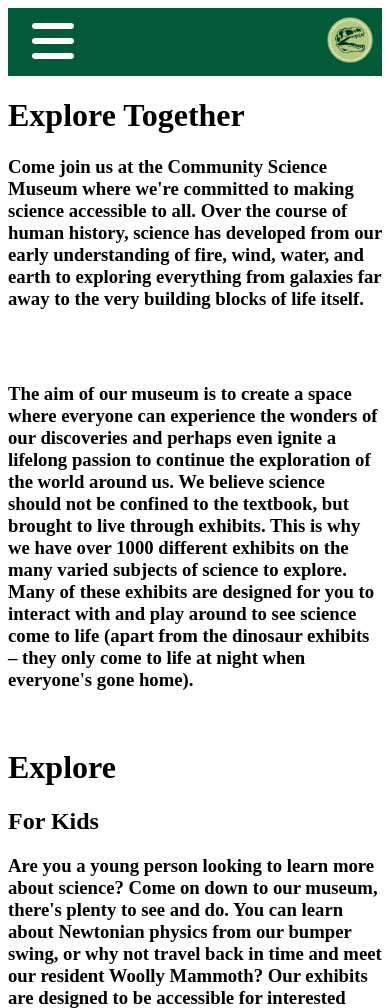
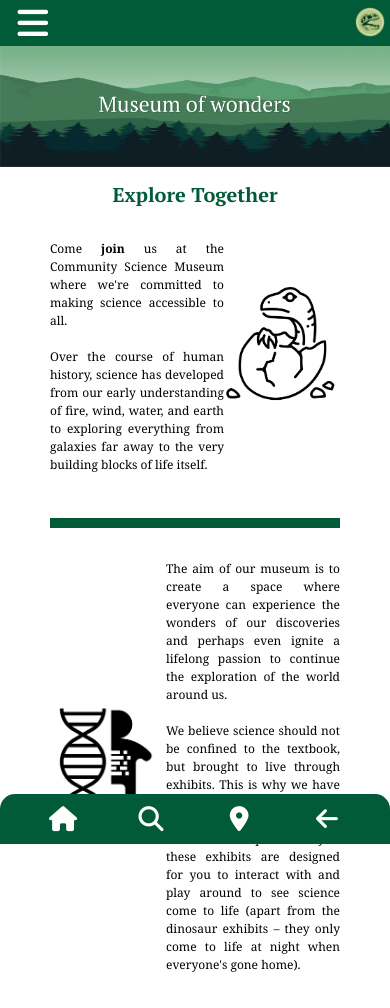
Before and after one commit to vicbro00/Semester-Project, a plain HTML site: page index.html in a window 390 px wide. Shown: the top 1008 px of the page. Drawn offline with Linux system fonts and the light colour scheme.

Commit message:
Finished the index page on mobile view

```diff
--- /dev/null
+++ b/CSS/basic-styling.css
@@ -0,0 +1,35 @@
+:root {
+  font-family: "pt serif", "roboto slab", "noto serif";
+  font-size: 62.5%;
+}
+
+main {
+  margin: 0 5em;
+}
+
+a {
+  text-decoration: none;
+}
+
+body {
+  overflow-x: hidden;
+  margin: 0;
+}
+
+h1 {
+  color: rgb(2, 91, 56);
+}
+
+h2 {
+  font-family: "roboto slab";
+  color: rgb(2, 91, 56);
+}
+
+p {
+  font-size: 1.2em;
+}
+
+h3,
+p {
+  font-family: "noto serif";
+}
--- /dev/null
+++ b/CSS/footer.css
@@ -0,0 +1,43 @@
+
+
+footer {
+  height: 5em;
+  background-color: rgb(2, 91, 56);
+  border-top-left-radius: 1.5em;
+  border-top-right-radius: 1.5em;
+  position: fixed;
+  bottom: 0;
+  left: 0;
+  right: 0;
+}
+
+.bot-nav {
+  display: flex;
+  justify-content: space-between;
+  align-items: center;
+  height: 100%;
+  max-width: 100%;
+  margin: 0 auto;
+}
+
+.bot-nav i {
+  width: 2em;
+  height: 2em;
+  font-size: 2.5em;
+  color: white;
+  text-decoration: none;
+  display: flex;
+  justify-content: center;
+  align-items: center;
+}
+
+/*Mobile styles */
+@media screen and (max-width: 600px) {
+  .bot-nav {
+    justify-content: space-evenly;
+  }
+
+  .bot-nav p {
+    display: none;
+  }
+}
--- a/CSS/header.css
+++ b/CSS/header.css
@@ -2,7 +2,10 @@ header {
   background-color: rgb(2, 91, 56);
   position: sticky;
   top: 0;
-  width: 100%;
+  width: 100vw;
+  margin: 0;
+  padding: 0;
+  box-sizing: border-box;
 }
 
 ul {
@@ -18,6 +21,7 @@ nav {
   display: flex;
   align-items: center;
   justify-content: space-between;
+  width: 100%;
 }
 
 #check {
@@ -25,7 +29,7 @@ nav {
 }
 
 .checkbutton {
-  font-size: 3em;
+  font-size: 3.5em;
   color: white;
   margin-left: 0.5em;
 }
@@ -51,5 +55,12 @@ nav {
   color: white;
   padding: 1em 0em;
   display: block;
-  text-decoration: none;
 }
+
+.header-image {
+  max-width: 100vw;
+  height: auto;
+  margin: 0;
+  display: block;
+  box-sizing: border-box;
+}
--- /dev/null
+++ b/CSS/index.css
@@ -0,0 +1,57 @@
+body {
+  margin-bottom: 10em;
+}
+
+.bar {
+  background-color: rgb(2, 91, 56);
+  height: 1em;
+  width: 100%;
+}
+
+main img {
+  max-width: 40%;
+  height: fit-content;
+  margin: auto;
+}
+
+.mid-img {
+  min-width: 100%;
+  margin-bottom: 6em;
+}
+
+h1 {
+  text-align: center;
+}
+
+.container {
+  display: flex;
+  margin: 2em 0;
+}
+
+p {
+  margin-bottom: 2em;
+  line-height: 1.5em;
+  text-align: justify;
+  min-width: 60%;
+}
+
+.indent {
+  display: block;
+  margin-top: 1.5em;
+}
+
+.brown {
+  color: rgb(154, 101, 40);
+}
+
+.blue {
+  color: rgb(22, 62, 163);
+}
+
+.for-teachers {
+  margin-top: 2em;
+}
+
+.bold {
+  font-weight: 700;
+}
--- a/index.html
+++ b/index.html
@@ -24,6 +24,9 @@
     <link href="https://fonts.googleapis.com/css2?family=Roboto:ital,wght@0,100;0,300;0,400;0,500;0,700;0,900;1,100;1,300;1,400;1,500;1,700;1,900&display=swap" rel="stylesheet">
     <script src="https://kit.fontawesome.com/7d33f7d3ef.js" crossorigin="anonymous"></script>
     <link rel="stylesheet" href="CSS/header.css">
+    <link rel="stylesheet" href="CSS/basic-styling.css">
+    <link rel="stylesheet" href="CSS/index.css">
+    <link rel="stylesheet" href="CSS/footer.css">
   </head>
 
   <body>
@@ -42,56 +45,77 @@
         </a>
       </nav>
     </header>
+    <img src="Header image.png" class="header-image">
+  <main>
   <h1>
     Explore Together
   </h1>
-  <h3>
-    Come join us at the Community Science Museum where we&apos;re committed to making science accessible to all.
-    Over the course of human history, science has developed from our early understanding of fire, wind, water, and earth
+  <div class="container">
+  <p>
+    Come <span class="bold">join</span> us at the Community Science Museum where we&apos;re committed to making science accessible to all.
+    <span class="indent">Over the course of human history, science has developed from our early understanding of fire, wind, water, and earth
     to exploring everything from galaxies far away to the very building blocks of life itself.
-  </h3>
-  <img>
+    </span>
+  </p>
+  <img src="Images/Dinosaur in egg.png">
+  </div>
   <div class="bar"></div>
-  <img>
-  <h3>
+  <div class="container">
+  <img src="Images/Nature man.png">
+  <p>
     The aim of our museum is to create a space where everyone can experience the wonders of our discoveries and perhaps even ignite a lifelong passion to continue the exploration of the world around us.
-    We believe science should not be confined to the textbook, but brought to live through exhibits. This is why we have over 1000 different exhibits on the many varied subjects of science to explore. Many of these exhibits are designed
+    <span class="indent">We believe science should not be confined to the textbook, but brought to live through exhibits. This is why we have over <span class="bold">1000</span> different exhibits on the many varied subjects of science to explore. Many of these exhibits are designed
     for you to interact with and play around to see science come to life (apart from the dinosaur exhibits &ndash; they only come to life at night when everyone&apos;s gone home).
-  </h3>
-  <img>
+    </span>
+  </p>
+  </div>
+  <img src="Images/celso-405219 1.png" class="mid-img">
+  <div class="bar"></div>
   <h1>
     Explore
   </h1>
   <h2>For Kids</h2>
-  <h3>
+  <div class="container">
+  <p>
     Are you a young person looking to learn more about science? Come on down to our museum, there&apos;s plenty to see and do.
-    You can learn about Newtonian physics from our bumper swing, or why not travel back in time and meet our resident Woolly Mammoth?
+    You can learn about Newtonian physics from our bumper swing, or why not travel back in time and meet our resident <span class="brown">Woolly Mammoth?</span>
     Our exhibits are designed to be accessible for interested minds, so make sure you come ready to learn and explore.
-    We also have the Young Stars club which meets once a week on a Saturday between 10:00 and 13:00 where you&apos;ll get to explore and experiment with our team of experts.
+    <span class="indent">We also have the <span class="blue">Young Stars club</span> which meets once a week on a Saturday between 10:00 and 13:00 where you&apos;ll get to explore and experiment with our team of experts.
     During the school holidays we run special holiday clubs where you can join other children your age to go on a journey of discovery.
     Each holiday we pick a new theme to explore. To find out more about the holiday club and how you can join, send us a message.
-  </h3>
-  <img>
-  <h2>For teachers</h2>
-  <h3>
+    </span>
+  </p>
+  <img src="Images/Ant.png" class="ant">
+  </div>
+  <div class="bar"></div>
+  <h2 class="for-teachers">For teachers</h2>
+  <div class="text">
+  <p>
     As a community-driven museum, we want to work with schools to create places of learning and exploring. Our team are on hand to give your students guided tours of the museum, teach them in our learning laboratory,
     and provide great video presentations that will excite and inspire them.
+    <span class="indent">
     Please get in touch with us here to find out more about our facilities and to arrange a time to bring your students through for a visit.
-  </h3>
+    </span>
+  </p>
+  </div>
   <h2>Researchers</h2>
-  <h3>
+  <div class="text">
+  <p>
     Are you looking to get involved with our team of researchers and academics? Our museum offers various ways for you to use our resources and contribute towards them.
-    We have online records, laboratory space, and a working relationship with a number of universities around the country.
-  </h3>
-  </body>
+    <span class="indent">We have online records, laboratory space, and a working relationship with a number of universities around the country.
+    </span>
+  </p>
+  </div>
+</main>
   <footer>
-    <div>
-      <p class="hide-mobile">Copyright</p>
+    <nav class="bot-nav">
+      <p>&copy; Copyright</p>
       <a href="index.html"><i class="fa-solid fa-house"></i></a>
       <i class="fa-solid fa-magnifying-glass"></i>
       <i class="fa-solid fa-location-dot"></i>
       <a href="index.html"><i class="fa-solid fa-arrow-left"></i></a>
-    </div>
+    </nav>
   </footer>
+</body>
 
 </html>
```
Also changed, not shown: Header image.png (added), Images/Ant.png (added), Images/Dinosaur in egg.png (added), Images/Nature man.png (added), Images/celso-405219 1.png (added).
